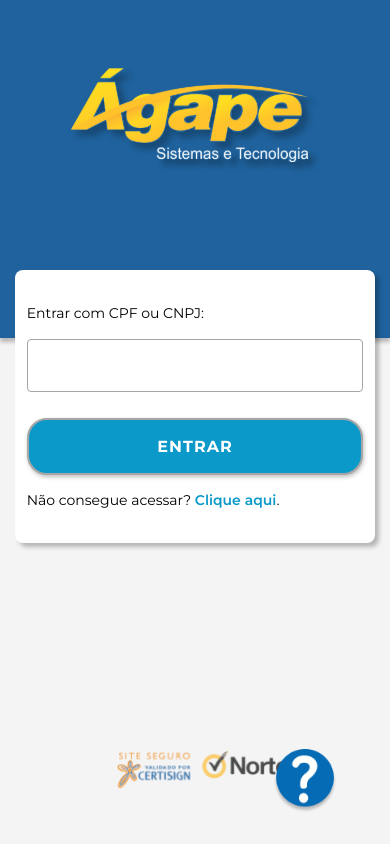
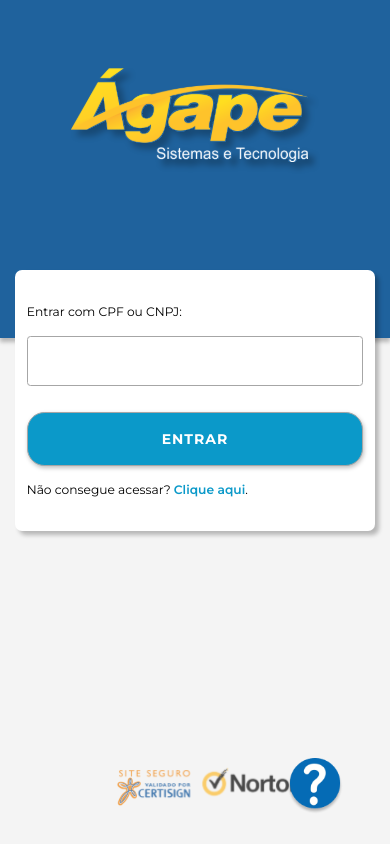
Before and after one commit to RichardSouzza/Squad-06, a React (Vite) app in the folder src/client/: page / in a window 390 px wide. Built offline with nearby package versions, Linux system fonts and the light colour scheme.

Commit message:
Improve responsiveness

```diff
--- a/src/client/src/assets/styles/index.css
+++ b/src/client/src/assets/styles/index.css
@@ -40,3 +40,9 @@
 .semibold {
   font-weight: 600;
 }
+
+@media screen and (max-width: 720px) {
+  :root {
+    font-size: 14px;
+  }
+}
```
